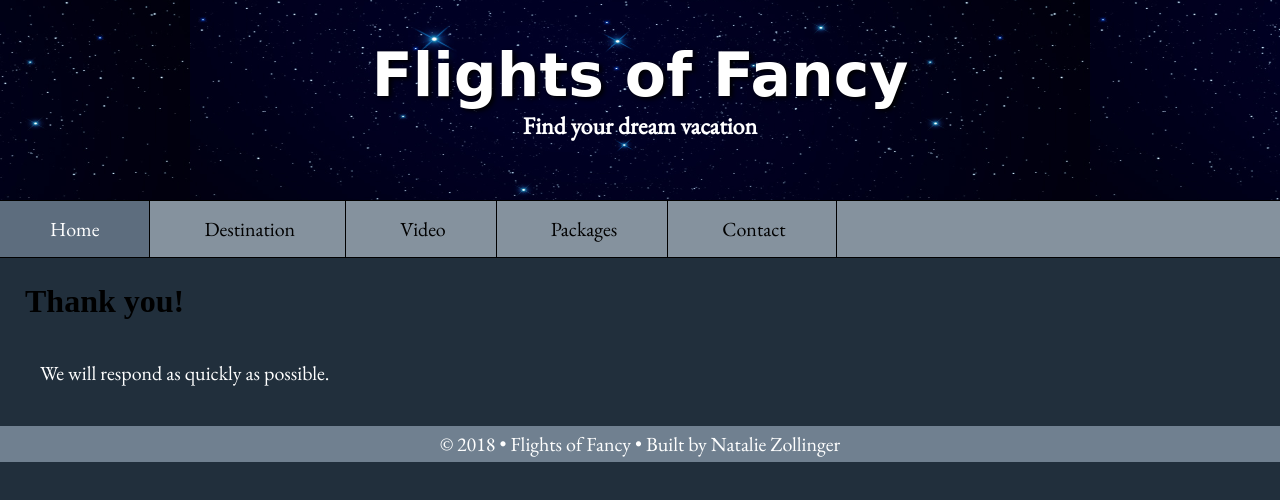
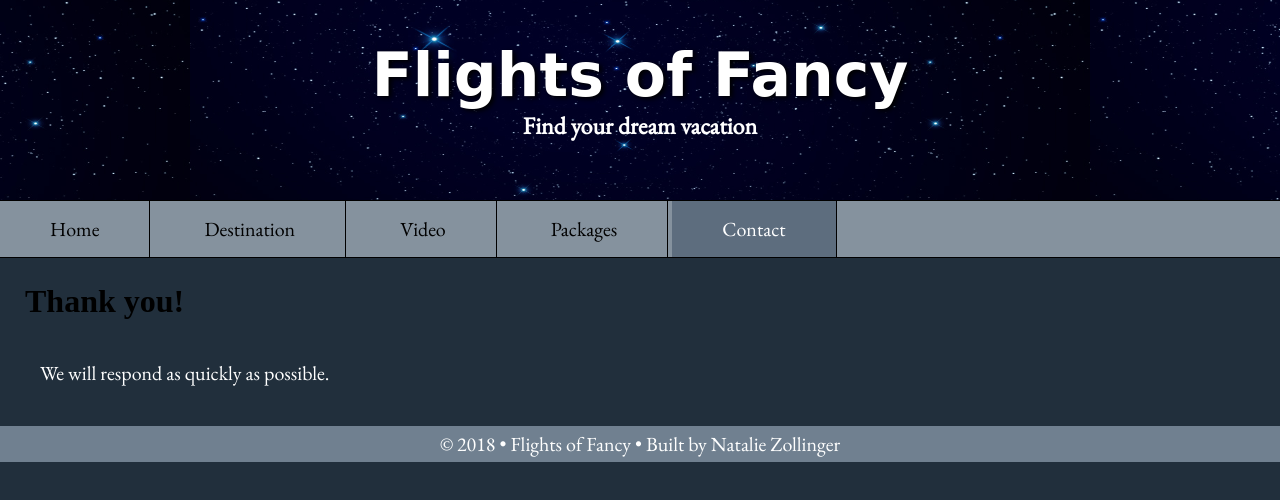
Before and after one commit to NatPlatt/Vacation-Website, a plain HTML site: page confirm.html in a window 1280 px wide. Drawn offline with nearby package versions, Linux system fonts and the light colour scheme; a web font is replaced by a local one.

Commit message:
made a few changes to contact page

```diff
--- a/confirm.html
+++ b/confirm.html
@@ -3,7 +3,7 @@
 <head>
     <link rel="stylesheet" href="vacation.css">
     <link href="https://fonts.googleapis.com/css?family=Almendra+SC|EB+Garamond|IM+Fell+English+SC|Metamorphous|Noto+Serif+KR" rel="stylesheet">
-    <meta http-equiv="refresh" content=5; URL="index.html">
+    <meta http-equiv="refresh" content="5; URL=index.html">
     <meta charset="UTF-8">
 </head>
 
@@ -13,11 +13,11 @@
         </header>
         <nav>
             <ul class="menu">
-                <li class="active"><a href="index.html">Home</a></li>
+                <li><a href="index.html">Home</a></li>
                 <li><a href="destination.html">Destination</a></li>
                 <li><a href="video.html">Video</a></li>
                 <li><a href = "packages.html">Packages</a></li>
-                <li><a href="contact.html">Contact</a></li>
+                <li class="active"><a href="contact.html">Contact</a></li>
             </ul>
         </nav>
       <body>
```
Also changed, not shown: contact.html (+1 -1 lines).
